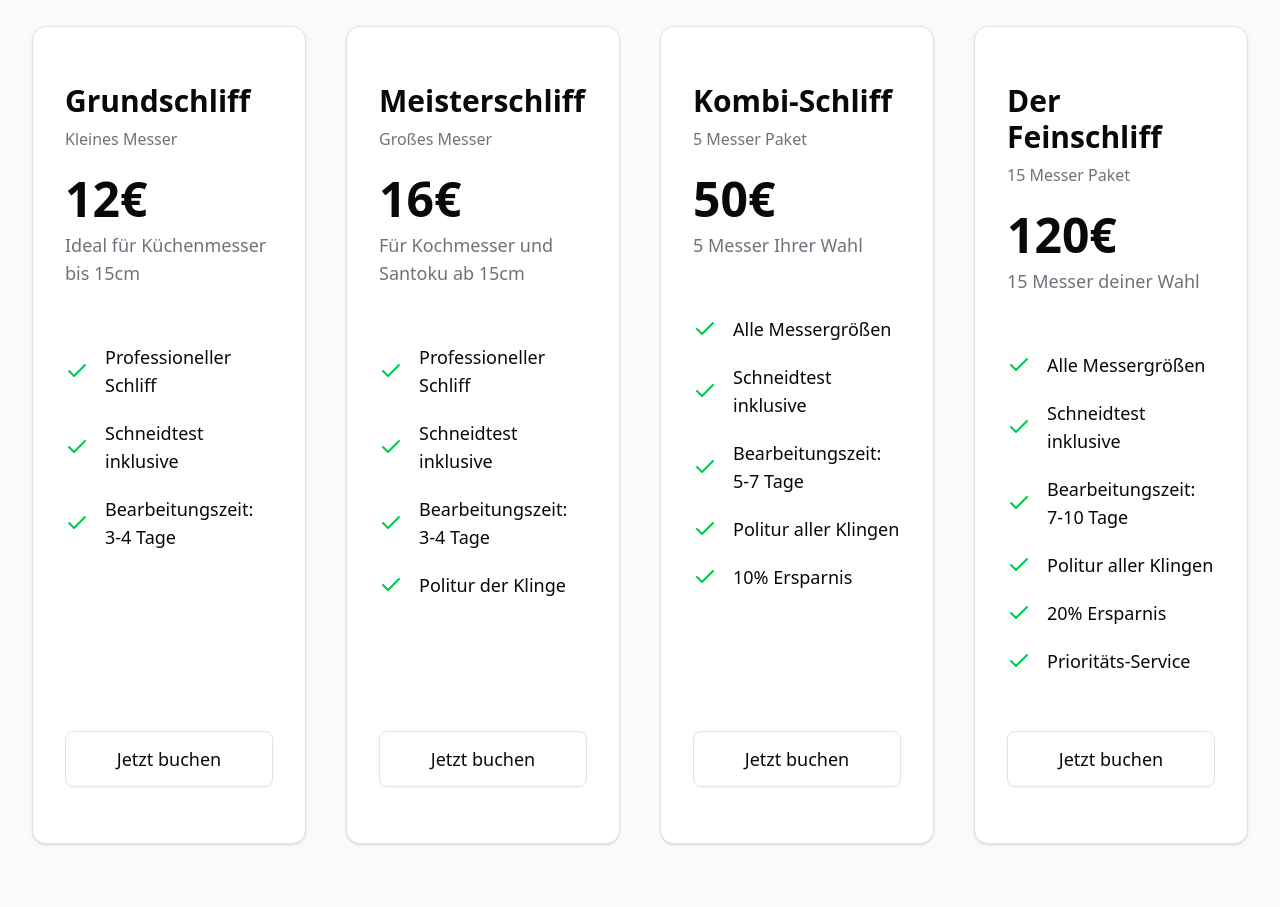
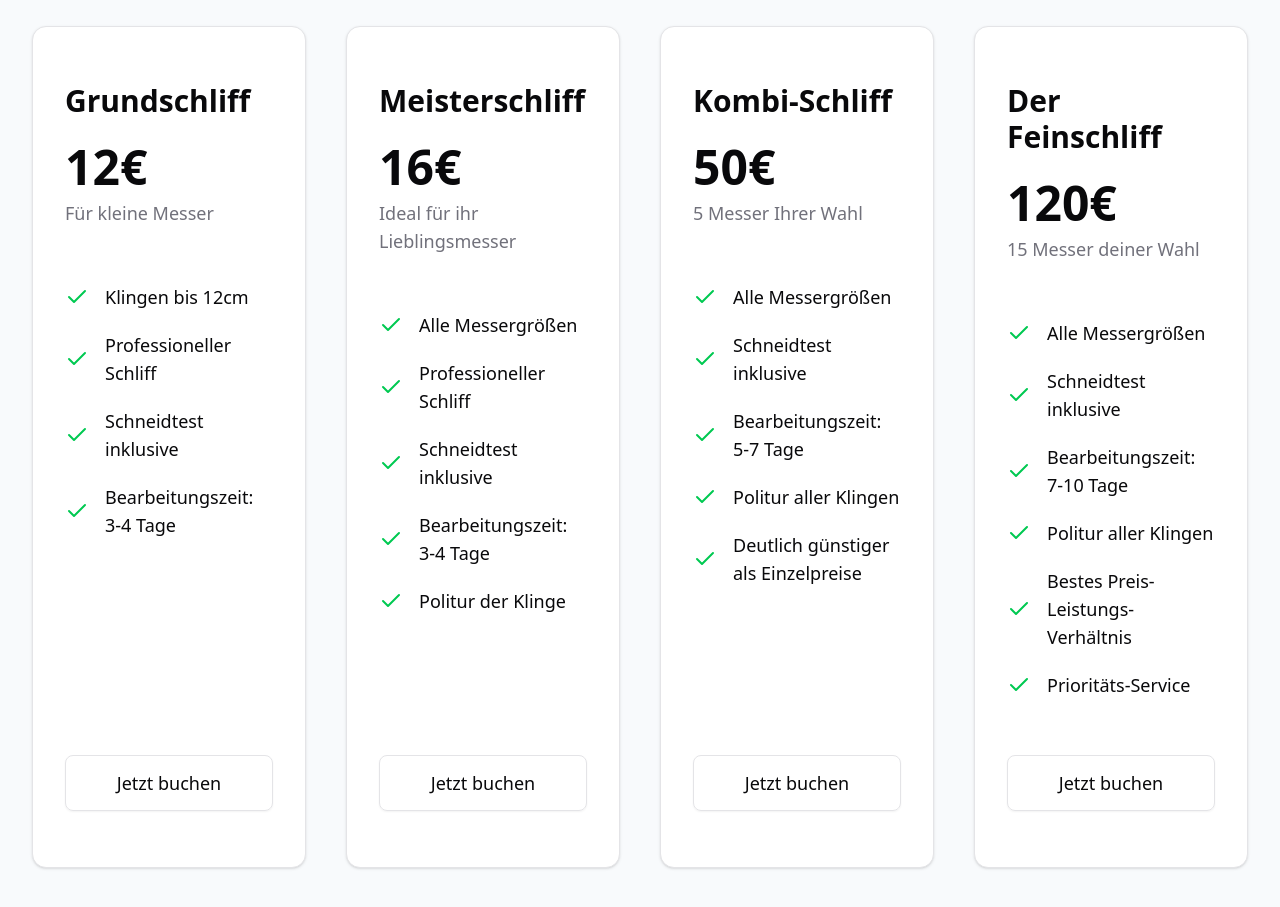
Before and after one commit to plexkas05/feinschliff-mirror, a Next.js app: page / in a window 1280 px wide. Shown: the part 2120-3027 px from the top of the page. Built offline with nearby package versions, Linux system fonts and the light colour scheme.

Commit message:
added functionality in slot registration

```diff
--- a/app/components/pricing-section.tsx
+++ b/app/components/pricing-section.tsx
@@ -7,17 +7,16 @@ export function PricingSection() {
   const plans = [
     {
       name: "Grundschliff",
-      subtitle: "Kleines Messer",
       price: "12€",
-      description: "Ideal für Küchenmesser bis 15cm",
-      features: ["Professioneller Schliff", "Schneidtest inklusive", "Bearbeitungszeit: 3-4 Tage"],
+      description: "Für kleine Messer",
+      features: ["Klingen bis 12cm","Professioneller Schliff", "Schneidtest inklusive", "Bearbeitungszeit: 3-4 Tage"],
     },
     {
       name: "Meisterschliff",
-      subtitle: "Großes Messer",
       price: "16€",
-      description: "Für Kochmesser und Santoku ab 15cm",
+      description: "Ideal für ihr Lieblingsmesser",
       features: [
+        "Alle Messergrößen",
         "Professioneller Schliff",
         "Schneidtest inklusive",
         "Bearbeitungszeit: 3-4 Tage",
@@ -26,7 +25,6 @@ export function PricingSection() {
     },
     {
       name: "Kombi-Schliff",
-      subtitle: "5 Messer Paket",
       price: "50€",
       description: "5 Messer Ihrer Wahl",
       features: [
@@ -34,12 +32,11 @@ export function PricingSection() {
         "Schneidtest inklusive",
         "Bearbeitungszeit: 5-7 Tage",
         "Politur aller Klingen",
-        "10% Ersparnis",
+        "Deutlich günstiger als Einzelpreise",
       ],
     },
     {
       name: "Der Feinschliff",
-      subtitle: "15 Messer Paket",
       price: "120€",
       description: "15 Messer deiner Wahl",
       features: [
@@ -47,7 +44,7 @@ export function PricingSection() {
         "Schneidtest inklusive",
         "Bearbeitungszeit: 7-10 Tage",
         "Politur aller Klingen",
-        "20% Ersparnis",
+        "Bestes Preis-Leistungs-Verhältnis",
         "Prioritäts-Service",
       ],
     },
@@ -73,7 +70,6 @@ export function PricingSection() {
             >
               <CardHeader className="lg:p-8">
                 <CardTitle className="text-xl lg:text-3xl">{plan.name}</CardTitle>
-                <p className="text-sm lg:text-base text-muted-foreground">{plan.subtitle}</p>
                 <div className="text-3xl lg:text-5xl font-bold mt-2 lg:mt-4">{plan.price}</div>
                 <CardDescription className="lg:text-lg">{plan.description}</CardDescription>
               </CardHeader>
--- a/app/components/slot-registration.tsx
+++ b/app/components/slot-registration.tsx
@@ -11,6 +11,16 @@ export function SlotRegistration() {
   const [email, setEmail] = useState("")
   const [date, setDate] = useState("")
   const [serviceType, setServiceType] = useState("grundschliff")
+
+  // Füge das oben bei den Imports hinzu
+const handleBooking = () => {
+  // Wir bauen den Mail-Link dynamisch
+  const subject = `Terminanfrage: ${serviceType} am ${date}`;
+  const body = `Hallo Felix,%0D%0A%0D%0AIch hätte gerne folgenden Service:%0D%0A- Paket: ${serviceType}%0D%0A- Gewünschtes Datum: ${date}%0D%0A%0D%0AMeine E-Mail für Rückfragen: ${email}`;
+
+  // Öffnet das E-Mail Programm des Nutzers
+  window.location.href = `mailto:felix.kastner27@gmail.com?subject=${subject}&body=${body}`;
+};
 
   const completionInfo = useMemo(() => {
     if (!date) return null
@@ -132,9 +142,13 @@ export function SlotRegistration() {
             </div>
 
             {/* Submit Button */}
-            <Button className="w-full lg:h-18 lg:text-xl" size="lg">
-              Terminanfrage senden
-            </Button>
+            <Button
+            className="w-full lg:h-18 lg:text-xl"
+            size="lg"
+            onClick={handleBooking} // Hier die Funktion aufrufen
+          >
+            Terminanfrage senden
+          </Button>
 
             {/* Divider */}
             <div className="relative">
--- a/app/globals.css
+++ b/app/globals.css
@@ -1,5 +1,9 @@
 @import "tailwindcss";
 @import "tw-animate-css";
+
+html {
+  scroll-behavior: smooth;
+}
 
 @custom-variant dark (&:is(.dark *));
 
```
